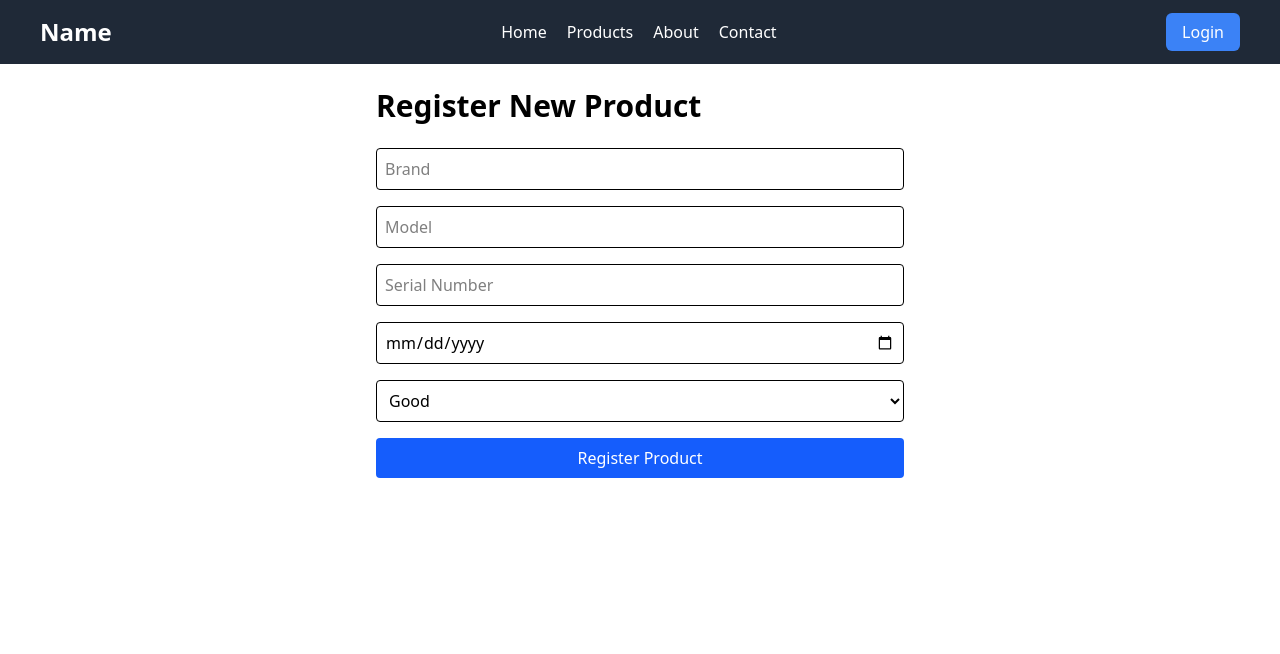
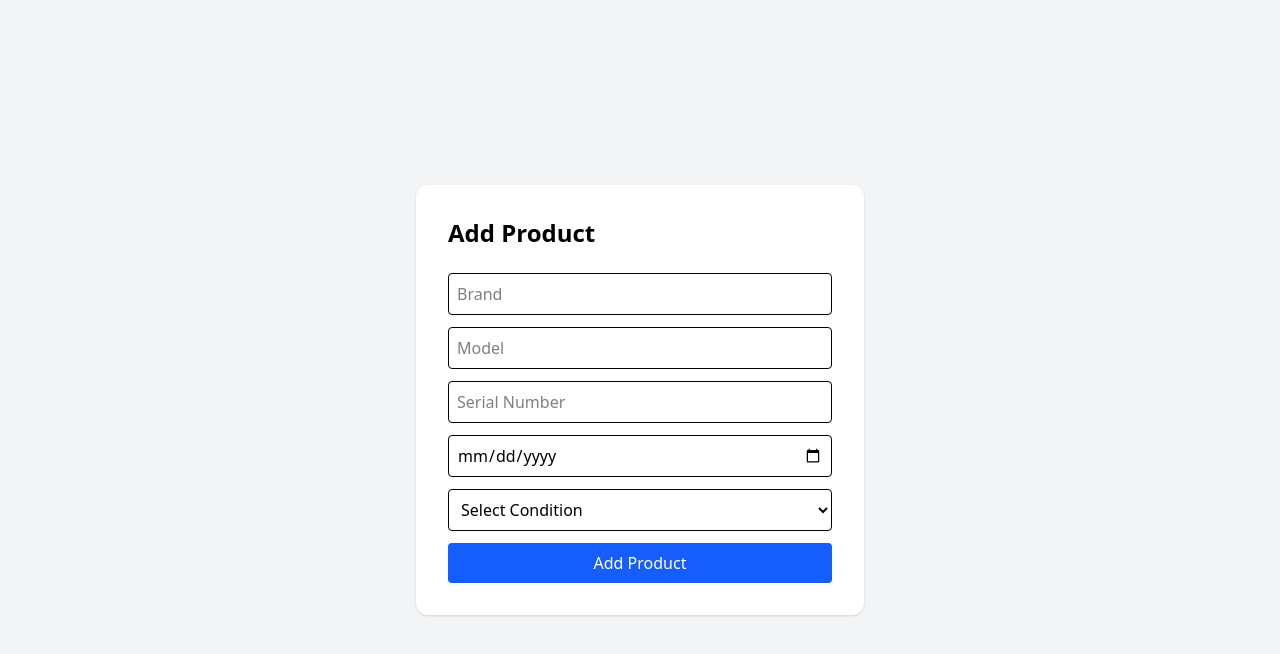
Before and after one commit to ShafnyHadhy/AF-frontend-react, a React (Vite) app: page /add-product in a window 1280 px wide. Shown: the top 654 px of the page. Built offline with nearby package versions, Linux system fonts and the light colour scheme.

Commit message:
Add AddProduct page for product registration; update MyProducts and App components

```diff
--- a/src/App.jsx
+++ b/src/App.jsx
@@ -5,6 +5,7 @@ import LoginPage from './pages/loginPage'
 import { Toaster } from 'react-hot-toast'
 import ProviderPage from './pages/providerPage'
 import MyProducts from "./pages/MyProducts";
+import AddProduct from "./pages/AddProduct";
 
 function App() {
 
@@ -23,6 +24,7 @@ function App() {
           <Route path="/admin/*" element={<AdminPage />} />
           <Route path="/provider/*" element={<ProviderPage />} />
           <Route path="/my-products" element={<MyProducts />} />
+          <Route path="/add-product" element={<AddProduct />} />
 
         </Routes>
       </div>
--- /dev/null
+++ b/src/pages/AddProduct.jsx
@@ -0,0 +1,112 @@
+import { useState } from "react";
+import axios from "axios";
+import { useNavigate } from "react-router-dom";
+
+const AddProduct = () => {
+  const navigate = useNavigate();
+  const token = localStorage.getItem("token");
+
+  const [formData, setFormData] = useState({
+    brand: "",
+    model: "",
+    serialNumber: "",
+    purchaseDate: "",
+    condition: "",
+  });
+
+  const handleChange = (e) => {
+    setFormData({
+      ...formData,
+      [e.target.name]: e.target.value,
+    });
+  };
+
+  const handleSubmit = async (e) => {
+    e.preventDefault();
+
+    try {
+      await axios.post(
+        "http://localhost:5000/api/products",
+        formData,
+        {
+          headers: {
+            Authorization: `Bearer ${token}`,
+          },
+        }
+      );
+
+      alert("Product added successfully!");
+      navigate("/my-products");
+    } catch (error) {
+      console.error(error);
+      alert("Error adding product");
+    }
+  };
+
+  return (
+    <div className="min-h-screen flex items-center justify-center bg-gray-100">
+      <form
+        onSubmit={handleSubmit}
+        className="bg-white p-8 rounded-xl shadow w-full max-w-md"
+      >
+        <h2 className="text-2xl font-bold mb-6">Add Product</h2>
+
+        <input
+          type="text"
+          name="brand"
+          placeholder="Brand"
+          onChange={handleChange}
+          className="w-full mb-3 p-2 border rounded"
+          required
+        />
+
+        <input
+          type="text"
+          name="model"
+          placeholder="Model"
+          onChange={handleChange}
+          className="w-full mb-3 p-2 border rounded"
+          required
+        />
+
+        <input
+          type="text"
+          name="serialNumber"
+          placeholder="Serial Number"
+          onChange={handleChange}
+          className="w-full mb-3 p-2 border rounded"
+          required
+        />
+
+        <input
+          type="date"
+          name="purchaseDate"
+          onChange={handleChange}
+          className="w-full mb-3 p-2 border rounded"
+          required
+        />
+
+        <select
+          name="condition"
+          onChange={handleChange}
+          className="w-full mb-3 p-2 border rounded"
+          required
+        >
+          <option value="">Select Condition</option>
+          <option value="new">New</option>
+          <option value="good">Good</option>
+          <option value="damaged">Damaged</option>
+        </select>
+
+        <button
+          type="submit"
+          className="w-full bg-blue-600 text-white py-2 rounded hover:bg-blue-700"
+        >
+          Add Product
+        </button>
+      </form>
+    </div>
+  );
+};
+
+export default AddProduct;
--- a/src/pages/MyProducts.jsx
+++ b/src/pages/MyProducts.jsx
@@ -21,7 +21,7 @@ const MyProducts = () => {
           }
         );
 
-        setProducts(res.data.products);
+        setProducts(res.data);
       } catch (error) {
         console.error("Error fetching products", error);
       }
@@ -31,11 +31,28 @@ const MyProducts = () => {
   }, [token]);
 
   return (
-    <div className="min-h-screen bg-gray-100 p-6">
-      <h1 className="text-3xl font-bold mb-6">My Products Dashboard</h1>
+  <div className="min-h-screen bg-gray-900 text-white flex">
+
+    {/* Sidebar */}
+    <div className="w-64 bg-gray-800 p-6 hidden md:block">
+      <h2 className="text-2xl font-bold mb-8">EcoCycle</h2>
+      <ul className="space-y-4">
+        <li className="text-green-400 font-semibold">My Products</li>
+        <li className="text-gray-400 hover:text-white cursor-pointer">Repairs</li>
+        <li className="text-gray-400 hover:text-white cursor-pointer">Recycling</li>
+        <li className="text-gray-400 hover:text-white cursor-pointer">Marketplace</li>
+      </ul>
+    </div>
+
+    {/* Main Content */}
+    <div className="flex-1 p-8">
+      <h1 className="text-3xl font-bold mb-6">
+        My Products Dashboard
+      </h1>
 
       <div className="grid grid-cols-1 md:grid-cols-3 gap-6">
-        {/* LEFT SIDE - Product Cards */}
+
+        {/* Product Grid */}
         <div className="md:col-span-2 grid grid-cols-1 sm:grid-cols-2 gap-4">
           {products.length === 0 ? (
             <p>No products registered yet.</p>
@@ -50,19 +67,20 @@ const MyProducts = () => {
           )}
         </div>
 
-        {/* RIGHT SIDE - Detail Panel */}
+        {/* Detail Panel */}
         <div>
           {selectedProduct ? (
             <ProductDetailPanel product={selectedProduct} />
           ) : (
-            <div className="bg-white rounded-xl shadow p-6 text-gray-500">
+            <div className="bg-gray-800 rounded-xl p-6 text-gray-400">
               Select a product to view details
             </div>
           )}
         </div>
       </div>
     </div>
-  );
+  </div>
+);
 };
 
 export default MyProducts;
--- a/src/pages/loginPage.jsx
+++ b/src/pages/loginPage.jsx
@@ -65,7 +65,7 @@ export default function LoginPage() {
                 {/* Logo */}
                 <div className="flex items-center gap-3">
                   <div className="h-9 w-9 rounded-xl bg-white/15 border border-white/15 flex items-center justify-center text-sm">
-                    ♻️
+
                   </div>
                   <div>
                     <p className="text-xs text-white/70">Welcome to</p>
```
